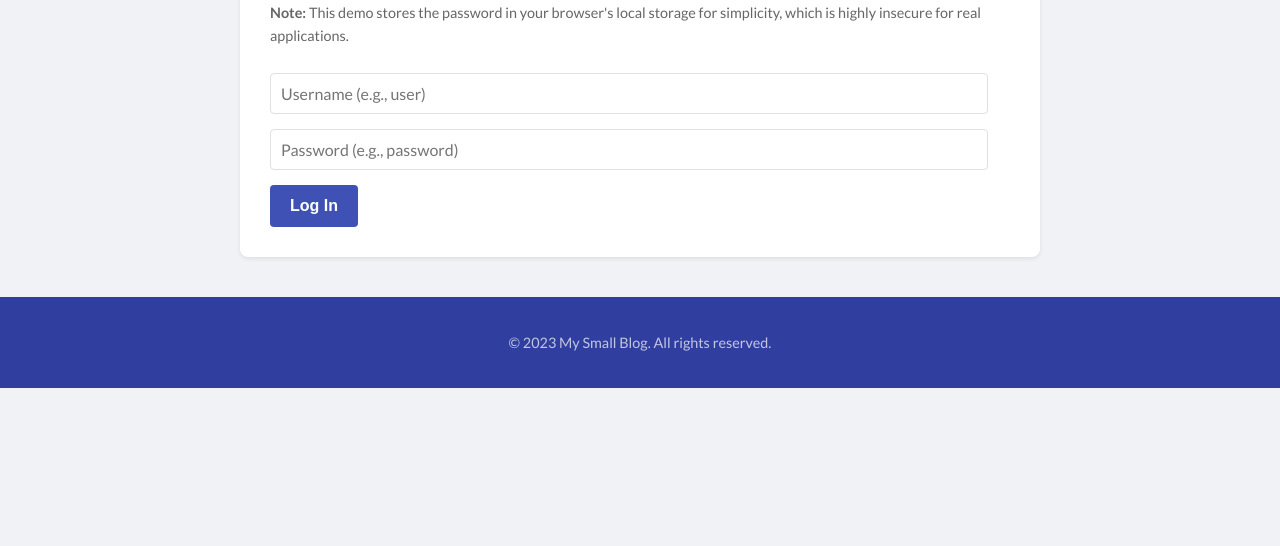
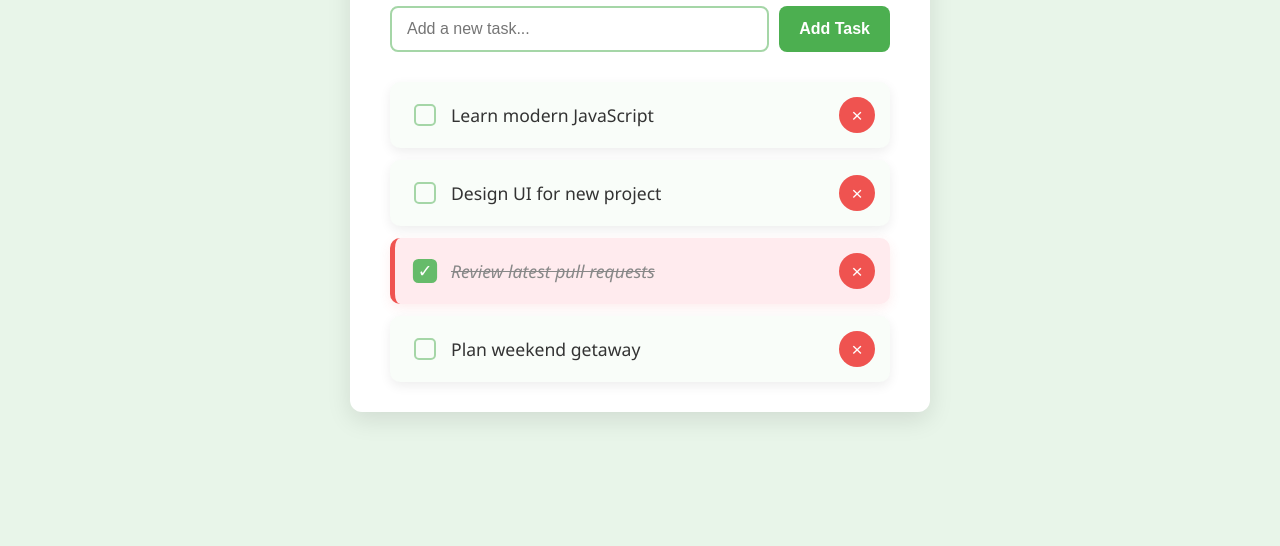
Before and after one commit to Sadullah-TANRIKULU/my-instance-issue-to-live-preview, a website: page index.html in a window 1280 px wide. Shown: the part 254-800 px from the top of the page. Drawn offline with Linux system fonts and the light colour scheme.

Commit message:
feat: AI generated component - give me a todo list styling green and red tones, add an animations to make it a bit fancy

```diff
--- a/index.html
+++ b/index.html
@@ -1,386 +1,384 @@
 <!DOCTYPE html>
-<html lang="en">
+<html>
 <head>
-    <meta charset="UTF-8">
-    <meta name="viewport" content="width=device-width, initial-scale=1.0">
-    <title>My Small Blog</title>
+<title>Animated Todo List</title>
 <style>
-        @import url('https://fonts.googleapis.com/css2?family=Merriweather:wght@400;700&family=Lato:wght@400;700&display=swap');
-
-        :root {
-            --primary-color: #3f51b5; /* Indigo */
-            --primary-dark-color: #303f9f;
-            --accent-color: #ff4081; /* Pink */
-            --background-color: #f0f2f5;
-            --card-background: #ffffff;
-            --text-color: #333333;
-            --light-text-color: #666666;
-            --border-color: #e0e0e0;
-            --shadow-light: 0 2px 4px rgba(0, 0, 0, 0.08);
-            --shadow-medium: 0 4px 10px rgba(0, 0, 0, 0.1);
+    /* Basic Reset & Body Styling */
+    body {
+        font-family: 'Segoe UI', Tahoma, Geneva, Verdana, sans-serif;
+        display: flex;
+        justify-content: center;
+        align-items: center;
+        min-height: 100vh;
+        margin: 0;
+        background-color: #e8f5e9; /* Light green background */
+        color: #333;
+        overflow-x: hidden; /* Prevent horizontal scroll due to animations */
     }
 
-        body {
-            font-family: 'Lato', sans-serif;
-            margin: 0;
-            padding: 0;
-            background-color: var(--background-color);
-            color: var(--text-color);
-            line-height: 1.6;
-            -webkit-font-smoothing: antialiased;
-            -moz-osx-font-smoothing: grayscale;
+    /* Main Container Styling */
+    .container {
+        background-color: #ffffff;
+        padding: 30px 40px;
+        border-radius: 12px;
+        box-shadow: 0 8px 25px rgba(0, 0, 0, 0.1);
+        width: 100%;
+        max-width: 500px;
+        text-align: center;
+        opacity: 0;
+        transform: translateY(-20px);
+        animation: fadeInSlideUp 0.8s forwards ease-out; /* Page load animation */
     }
 
-        header {
-            background-color: var(--primary-color);
-            color: #ffffff;
-            padding: 20px 0;
-            text-align: center;
-            box-shadow: var(--shadow-medium);
-            position: sticky;
-            top: 0;
-            z-index: 1000;
+    /* Container load animation */
+    @keyframes fadeInSlideUp {
+        to {
+            opacity: 1;
+            transform: translateY(0);
+        }
     }
 
-        header h1 {
-            margin: 0;
-            font-family: 'Merriweather', serif;
-            font-size: 2.5em;
+    /* Heading Styling */
+    h1 {
+        color: #388e3c; /* Darker green for heading */
+        margin-bottom: 25px;
+        font-size: 2.2em;
         letter-spacing: 1px;
+        position: relative;
     }
 
-        #auth-status {
-            font-size: 0.9em;
-            margin-top: 10px;
-            color: rgba(255, 255, 255, 0.8);
+    /* Underline animation for heading */
+    h1::after {
+        content: '';
+        position: absolute;
+        left: 50%;
+        bottom: -10px;
+        transform: translateX(-50%);
+        width: 60px;
+        height: 3px;
+        background-color: #66bb6a; /* Medium green underline */
+        border-radius: 2px;
     }
 
-        main {
-            max-width: 800px;
-            margin: 30px auto;
-            padding: 0 20px;
+    /* Add Todo Section */
+    .add-todo {
+        display: flex;
+        margin-bottom: 30px;
+        gap: 10px;
     }
 
-        section {
-            background-color: var(--card-background);
-            padding: 30px;
+    #newTodoInput {
+        flex-grow: 1;
+        padding: 12px 15px;
+        border: 2px solid #a5d6a7; /* Light green border */
         border-radius: 8px;
-            box-shadow: var(--shadow-light);
-            margin-bottom: 30px;
+        font-size: 1em;
+        outline: none;
+        transition: border-color 0.3s ease, box-shadow 0.3s ease;
     }
 
-        h2, h3 {
-            font-family: 'Merriweather', serif;
-            color: var(--primary-dark-color);
-            margin-top: 0;
-            margin-bottom: 20px;
+    #newTodoInput:focus {
+        border-color: #66bb6a; /* Medium green on focus */
+        box-shadow: 0 0 0 3px rgba(102, 187, 106, 0.3); /* Subtle glow */
     }
 
-        input[type="text"],
-        input[type="password"],
-        textarea {
-            width: calc(100% - 22px);
-            padding: 10px;
-            margin-bottom: 15px;
-            border: 1px solid var(--border-color);
-            border-radius: 4px;
-            font-family: 'Lato', sans-serif;
-            font-size: 1em;
-            box-sizing: border-box;
-        }
-
-        textarea {
-            resize: vertical;
-            min-height: 120px;
-        }
-
-        button {
-            background-color: var(--primary-color);
+    #addTodoBtn {
+        background-color: #4CAF50; /* Primary green button */
         color: white;
         padding: 12px 20px;
         border: none;
-            border-radius: 4px;
+        border-radius: 8px;
         cursor: pointer;
         font-size: 1em;
         font-weight: bold;
-            transition: background-color 0.3s ease, transform 0.2s ease;
+        transition: background-color 0.3s ease, transform 0.2s ease, box-shadow 0.3s ease;
     }
 
-        button:hover {
-            background-color: var(--primary-dark-color);
-            transform: translateY(-1px);
+    #addTodoBtn:hover {
+        background-color: #45a049; /* Darker green on hover */
+        transform: translateY(-2px); /* Lift effect */
+        box-shadow: 0 4px 10px rgba(0, 0, 0, 0.15);
     }
 
-        button:active {
+    #addTodoBtn:active {
+        transform: translateY(0);
+        box-shadow: none;
+    }
+
+    /* Todo List Styling */
+    #todoList {
+        list-style: none;
+        padding: 0;
+        margin: 0;
+    }
+
+    .todo-item {
+        display: flex;
+        align-items: center;
+        background-color: #f9fdf9; /* Very light green item background */
+        padding: 15px;
+        margin-bottom: 12px;
+        border-radius: 10px;
+        box-shadow: 0 4px 12px rgba(0, 0, 0, 0.07);
+        transition: all 0.4s ease-out; /* Main transition for items */
+        opacity: 0;
+        transform: translateY(20px); /* Initial state for new items */
+        position: relative;
+        border-left: 5px solid transparent; /* For visual status */
+    }
+
+    /* Animation for new todo items */
+    .todo-item.show {
+        opacity: 1;
         transform: translateY(0);
     }
 
-        .header-controls {
-            display: flex;
-            justify-content: space-between;
-            align-items: center;
-            margin-bottom: 20px;
-            flex-wrap: wrap; /* Allow wrapping on smaller screens */
-            gap: 15px; /* Spacing between items */
+    /* Animation for deleting todo items */
+    .todo-item.fade-out {
+        opacity: 0;
+        transform: translateX(100px); /* Slide out to the right */
+        max-height: 0; /* Collapse height */
+        padding: 0 15px; /* Collapse padding */
+        margin-bottom: 0; /* Collapse margin */
+        overflow: hidden;
+        transition: all 0.5s ease-out;
     }
 
-        .header-controls h2 {
-            margin: 0;
-            flex-grow: 1;
+    .todo-item:last-child {
+        margin-bottom: 0;
     }
 
-        #new-post-form {
-            margin-top: 20px;
-            border: 1px dashed var(--border-color);
-            padding: 20px;
-            background-color: #fdfdfd;
+    /* Custom Checkbox Styling */
+    .todo-item input[type="checkbox"] {
+        appearance: none; /* Hide default checkbox */
+        width: 22px;
+        height: 22px;
+        border: 2px solid #a5d6a7; /* Light green border for checkbox */
+        border-radius: 5px;
+        cursor: pointer;
+        margin-right: 15px;
+        position: relative;
+        flex-shrink: 0; /* Prevent checkbox from shrinking */
+        transition: background-color 0.3s ease, border-color 0.3s ease, transform 0.2s ease;
     }
 
-        .blog-post-card {
-            background-color: var(--card-background);
-            padding: 25px;
-            margin-bottom: 20px;
-            border-radius: 8px;
-            box-shadow: var(--shadow-light);
-            position: relative;
+    .todo-item input[type="checkbox"]:checked {
+        background-color: #66bb6a; /* Medium green when checked */
+        border-color: #66bb6a;
+        transform: scale(1.1); /* Pop effect on check */
     }
 
-        .blog-post-card h3 {
-            color: var(--primary-color);
-            margin-bottom: 10px;
-            font-size: 1.8em;
+    .todo-item input[type="checkbox"]:checked::after {
+        content: '\2713'; /* Checkmark character */
+        font-size: 16px;
+        color: white;
+        position: absolute;
+        top: 50%;
+        left: 50%;
+        transform: translate(-50%, -50%);
+        line-height: 1;
     }
 
-        .blog-post-card .post-meta {
-            font-size: 0.9em;
-            color: var(--light-text-color);
-            margin-bottom: 15px;
-            border-bottom: 1px solid var(--border-color);
-            padding-bottom: 10px;
+    /* Task Text Styling */
+    .todo-item .task-text {
+        flex-grow: 1;
+        text-align: left;
+        font-size: 1.1em;
+        color: #333;
+        transition: color 0.4s ease, text-decoration 0.4s ease, font-style 0.4s ease;
+        word-break: break-word; /* Prevent text overflow */
     }
 
-        .blog-post-card p {
-            margin-bottom: 20px;
+    /* Completed Task Styling */
+    .todo-item.completed .task-text {
+        color: #888; /* Grey for completed text */
+        text-decoration: line-through;
+        font-style: italic;
     }
 
-        .delete-button {
-            background-color: #e57373; /* Light Red */
-            color: white;
-            padding: 8px 15px;
-            font-size: 0.9em;
-            position: absolute;
-            bottom: 20px;
-            right: 20px;
+    .todo-item.completed {
+        background-color: #ffebee; /* Very light red for completed item background */
+        border-left-color: #ef5350; /* Red left border to indicate completed */
+        box-shadow: 0 4px 12px rgba(239, 83, 80, 0.1); /* Reddish shadow */
     }
 
-        .delete-button:hover {
-            background-color: #ef5350; /* Red */
+    /* Delete Button Styling */
+    .delete-btn {
+        background-color: #ef5350; /* Primary red button */
+        color: white;
+        border: none;
+        border-radius: 50%; /* Circular button */
+        width: 36px;
+        height: 36px;
+        display: flex;
+        justify-content: center;
+        align-items: center;
+        cursor: pointer;
+        font-size: 1.2em;
+        margin-left: 15px;
+        flex-shrink: 0; /* Prevent button from shrinking */
+        transition: background-color 0.3s ease, transform 0.2s ease, box-shadow 0.3s ease;
+        line-height: 1;
     }
 
-        footer {
-            text-align: center;
-            padding: 20px;
-            margin-top: 40px;
-            background-color: var(--primary-dark-color);
-            color: rgba(255, 255, 255, 0.7);
-            font-size: 0.9em;
+    .delete-btn:hover {
+        background-color: #e53935; /* Darker red on hover */
+        transform: scale(1.1); /* Pop effect */
+        box-shadow: 0 4px 10px rgba(239, 83, 80, 0.3);
+    }
+
+    .delete-btn:active {
+        transform: scale(1);
+        box-shadow: none;
     }
 
     /* Responsive adjustments */
-        @media (max-width: 768px) {
-            header h1 {
-                font-size: 2em;
+    @media (max-width: 600px) {
+        .container {
+            padding: 25px 20px;
+            border-radius: 8px;
+            margin: 15px;
         }
-            main {
-                margin: 20px auto;
-                padding: 0 15px;
+        h1 {
+            font-size: 1.8em;
+            margin-bottom: 20px;
         }
-            section {
-                padding: 20px;
+        .add-todo {
+            flex-direction: column; /* Stack input and button */
+            gap: 8px;
+            margin-bottom: 25px;
         }
-            input[type="text"],
-            input[type="password"],
-            textarea {
-                width: calc(100% - 20px);
+        #newTodoInput, #addTodoBtn {
+            font-size: 0.95em;
+            padding: 10px 12px;
         }
-            .header-controls {
-                flex-direction: column;
-                align-items: flex-start;
+        .todo-item {
+            padding: 12px;
+            margin-bottom: 10px;
+            font-size: 0.95em;
         }
-            .header-controls button {
-                margin-top: 10px;
-                width: 100%;
+        .todo-item input[type="checkbox"] {
+            width: 20px;
+            height: 20px;
+            margin-right: 10px;
         }
-            .blog-post-card .delete-button {
-                position: static;
-                margin-top: 15px;
-                width: auto;
+        .delete-btn {
+            width: 32px;
+            height: 32px;
+            font-size: 1em;
+            margin-left: 10px;
         }
     }
 </style>
 </head>
 <body>
-    <header>
-        <h1>My Awesome Blog</h1>
-        <div id="auth-status"></div>
-    </header>
 
-    <main>
-        <section id="login-section" style="display: none;">
-            <h2>Log In to Manage Posts</h2>
-            <p style="font-size: 0.9em; color: var(--light-text-color); margin-bottom: 25px;">
-                Use the default credentials: Username `user`, Password `password`.
-                <br>
-                <strong>Note:</strong> This demo stores the password in your browser's local storage for simplicity, which is highly insecure for real applications.
-            </p>
-            <input type="text" id="username" placeholder="Username (e.g., user)">
-            <input type="password" id="password" placeholder="Password (e.g., password)">
-            <button onclick="login()">Log In</button>
-        </section>
-
-        <section id="blog-section" style="display: none;">
-            <div class="header-controls">
-                <h2>Blog Posts</h2>
-                <button onclick="logout()">Log Out</button>
+<div class="container">
+    <h1>My Todo List</h1>
+    <div class="add-todo">
+        <input type="text" id="newTodoInput" placeholder="Add a new task...">
+        <button id="addTodoBtn">Add Task</button>
+    </div>
+    <ul id="todoList">
+        <!-- Todo items will be dynamically added here by JavaScript -->
+    </ul>
 </div>
 
-            <div id="new-post-form">
-                <h3>Create New Post</h3>
-                <input type="text" id="new-post-title" placeholder="Post Title">
-                <textarea id="new-post-content" placeholder="Post Content (Markdown not supported, plain text only for this demo)"></textarea>
-                <button onclick="addPost()">Add Post</button>
-            </div>
+<script>
+    document.addEventListener('DOMContentLoaded', () => {
+        const newTodoInput = document.getElementById('newTodoInput');
+        const addTodoBtn = document.getElementById('addTodoBtn');
+        const todoList = document.getElementById('todoList');
 
-            <div id="blog-posts-container" style="margin-top: 30px;">
-                <!-- Blog posts will be rendered here by JavaScript -->
-            </div>
-        </section>
-    </main>
-
-    <footer>
-        <p>&copy; 2023 My Small Blog. All rights reserved.</p>
-    </footer>
-
-    <script>
-        let blogPosts = [];
-        const DEFAULT_USERNAME = 'user';
-        const DEFAULT_PASSWORD = 'password';
-
-        // Initializes the blog, checks login status, and renders posts
-        function init() {
-            const storedPosts = localStorage.getItem('blog_posts');
-            if (storedPosts) {
-                blogPosts = JSON.parse(storedPosts);
-            } else {
-                // Initialize with dummy data if no posts exist
-                blogPosts = [
-                    { id: 1, title: "Welcome to My Blog!", content: "This is your very first blog post. You can edit or delete it once you log in. Enjoy blogging!", date: new Date(2023, 10, 20).toLocaleDateString('en-US', { year: 'numeric', month: 'long', day: 'numeric' }) },
-                    { id: 2, title: "About This Simple Blog", content: "This is a basic blog platform created with HTML, CSS, and JavaScript. It uses local storage for persistence.", date: new Date(2023, 10, 22).toLocaleDateString('en-US', { year: 'numeric', month: 'long', day: 'numeric' }) }
-                ];
-                localStorage.setItem('blog_posts', JSON.stringify(blogPosts));
+        // Function to create a new todo item HTML element
+        function createTodoItem(taskText, isCompleted = false) {
+            const listItem = document.createElement('li');
+            listItem.classList.add('todo-item');
+            if (isCompleted) {
+                listItem.classList.add('completed');
             }
 
-            const loggedInUser = localStorage.getItem('blog_loggedInUser');
-            const storedPassword = localStorage.getItem('blog_userPassword');
+            const checkbox = document.createElement('input');
+            checkbox.type = 'checkbox';
+            checkbox.checked = isCompleted;
+            // Attach event listener for toggling completion
+            checkbox.addEventListener('change', () => toggleComplete(listItem));
 
-            // IMPORTANT: Storing passwords directly in localStorage is INSECURE and
-            // should NEVER be done in a real application. This is implemented
-            // solely to fulfill the explicit request of the prompt.
-            if (loggedInUser && storedPassword === DEFAULT_PASSWORD) {
-                document.getElementById('login-section').style.display = 'none';
-                document.getElementById('blog-section').style.display = 'block';
-                document.getElementById('auth-status').innerHTML = `Logged in as: <strong>${loggedInUser}</strong>`;
-                renderPosts(true); // Render posts with delete buttons
-            } else {
-                document.getElementById('login-section').style.display = 'block';
-                document.getElementById('blog-section').style.display = 'none';
-                document.getElementById('auth-status').innerHTML = '';
-                renderPosts(false); // Render posts without delete buttons
-            }
+            const taskSpan = document.createElement('span');
+            taskSpan.classList.add('task-text');
+            taskSpan.textContent = taskText;
+
+            const deleteButton = document.createElement('button');
+            deleteButton.classList.add('delete-btn');
+            deleteButton.innerHTML = '&times;'; // Unicode multiplication sign for 'x'
+            // Attach event listener for deleting the item
+            deleteButton.addEventListener('click', () => deleteTodo(listItem));
+
+            listItem.appendChild(checkbox);
+            listItem.appendChild(taskSpan);
+            listItem.appendChild(deleteButton);
+
+            // Trigger the "show" animation for new items after they are appended
+            // requestAnimationFrame ensures the browser paints before applying 'show'
+            requestAnimationFrame(() => {
+                listItem.classList.add('show');
+            });
+
+            return listItem;
         }
 
-        // Handles user login
-        function login() {
-            const usernameInput = document.getElementById('username').value;
-            const passwordInput = document.getElementById('password').value;
+        // Initialize with some dummy tasks
+        const initialTasks = [
+            { text: "Learn modern JavaScript", completed: false },
+            { text: "Design UI for new project", completed: false },
+            { text: "Review latest pull requests", completed: true },
+            { text: "Plan weekend getaway", completed: false }
+        ];
 
-            if (usernameInput === DEFAULT_USERNAME && passwordInput === DEFAULT_PASSWORD) {
-                localStorage.setItem('blog_loggedInUser', usernameInput);
-                localStorage.setItem('blog_userPassword', passwordInput); // Storing password as requested
-                init(); // Re-initialize to show blog section
-                document.getElementById('username').value = '';
-                document.getElementById('password').value = '';
-            } else {
-                alert('Invalid username or password!');
-            }
-        }
+        initialTasks.forEach(task => {
+            todoList.appendChild(createTodoItem(task.text, task.completed));
+        });
 
-        // Handles user logout
-        function logout() {
-            localStorage.removeItem('blog_loggedInUser');
-            localStorage.removeItem('blog_userPassword'); // Remove stored password on logout
-            init(); // Re-initialize to show login section
-        }
-
-        // Adds a new blog post
-        function addPost() {
-            const titleInput = document.getElementById('new-post-title');
-            const contentInput = document.getElementById('new-post-content');
-
-            const title = titleInput.value.trim();
-            const content = contentInput.value.trim();
-
-            if (title && content) {
-                const newPost = {
-                    id: Date.now(), // Unique ID based on timestamp
-                    title: title,
-                    content: content,
-                    date: new Date().toLocaleDateString('en-US', { year: 'numeric', month: 'long', day: 'numeric' })
-                };
-                blogPosts.unshift(newPost); // Add to the beginning of the array
-                localStorage.setItem('blog_posts', JSON.stringify(blogPosts));
-                renderPosts(true); // Re-render posts (logged in, so show delete buttons)
-                titleInput.value = '';
-                contentInput.value = '';
-            } else {
-                alert('Please enter both title and content for the post.');
-            }
-        }
-
-        // Deletes a blog post by its ID
-        function deletePost(id) {
-            if (confirm('Are you sure you want to delete this post?')) {
-                blogPosts = blogPosts.filter(post => post.id !== id);
-                localStorage.setItem('blog_posts', JSON.stringify(blogPosts));
-                renderPosts(true); // Re-render posts (logged in, so show delete buttons)
-            }
-        }
-
-        // Renders all blog posts in the container
-        function renderPosts(isLoggedIn) {
-            const container = document.getElementById('blog-posts-container');
-            container.innerHTML = ''; // Clear previous posts
-
-            if (blogPosts.length === 0) {
-                container.innerHTML = '<p style="text-align: center; color: var(--light-text-color);">No blog posts yet. Be the first to create one!</p>';
+        // Function to add a new todo to the list
+        function addTodo() {
+            const taskText = newTodoInput.value.trim();
+            if (taskText === "") {
+                // Simple validation
+                newTodoInput.focus();
                 return;
             }
 
-            blogPosts.forEach(post => {
-                const postElement = document.createElement('div');
-                postElement.classList.add('blog-post-card');
-                postElement.innerHTML = `
-                    <h3>${post.title}</h3>
-                    <p class="post-meta">Posted on ${post.date}</p>
-                    <p>${post.content}</p>
-                    ${isLoggedIn ? `<button class="delete-button" onclick="deletePost(${post.id})">Delete</button>` : ''}
-                `;
-                container.appendChild(postElement);
-            });
+            const newItem = createTodoItem(taskText);
+            todoList.prepend(newItem); // Add new items to the top of the list
+            newTodoInput.value = ''; // Clear input field
+            newTodoInput.focus(); // Keep focus on input for quick entry
         }
 
-        // Initialize the blog when the page loads
-        window.onload = init;
+        // Function to toggle a task's completion status
+        function toggleComplete(item) {
+            item.classList.toggle('completed');
+            // The checkbox state is inherently updated by the browser for 'change' event
+        }
+
+        // Function to delete a todo item with animation
+        function deleteTodo(item) {
+            item.classList.add('fade-out'); // Trigger the fade-out animation
+            // Remove the item from DOM after the animation completes
+            item.addEventListener('transitionend', () => {
+                item.remove();
+            }, { once: true }); // Ensure event listener is removed after one use
+        }
+
+        // Event listener for the "Add Task" button
+        addTodoBtn.addEventListener('click', addTodo);
+
+        // Event listener for the "Enter" key press on the input field
+        newTodoInput.addEventListener('keypress', (event) => {
+            if (event.key === 'Enter') {
+                addTodo();
+            }
+        });
+    });
 </script>
 </body>
 </html>
```
Lines whose indentation alone changed are shown as unchanged.
